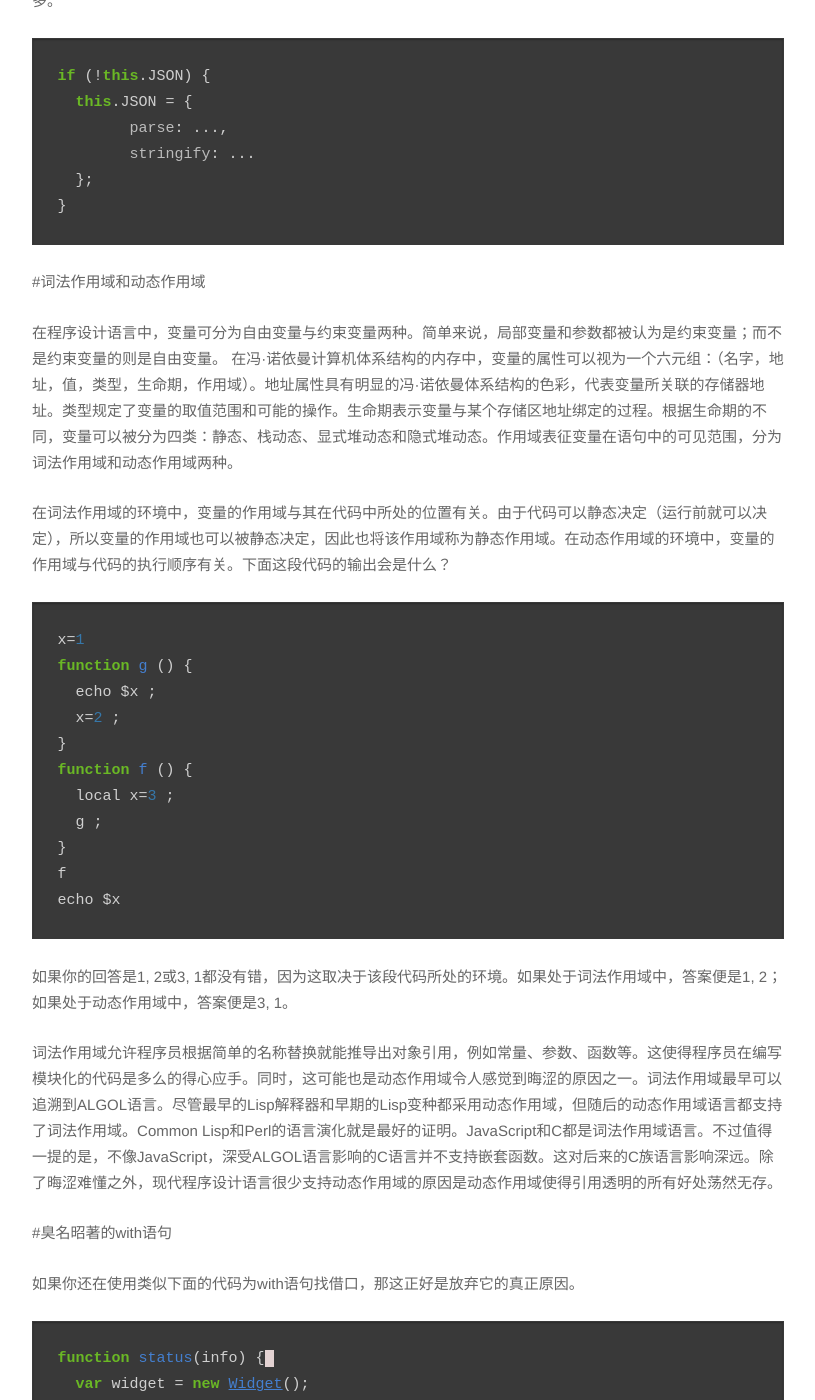
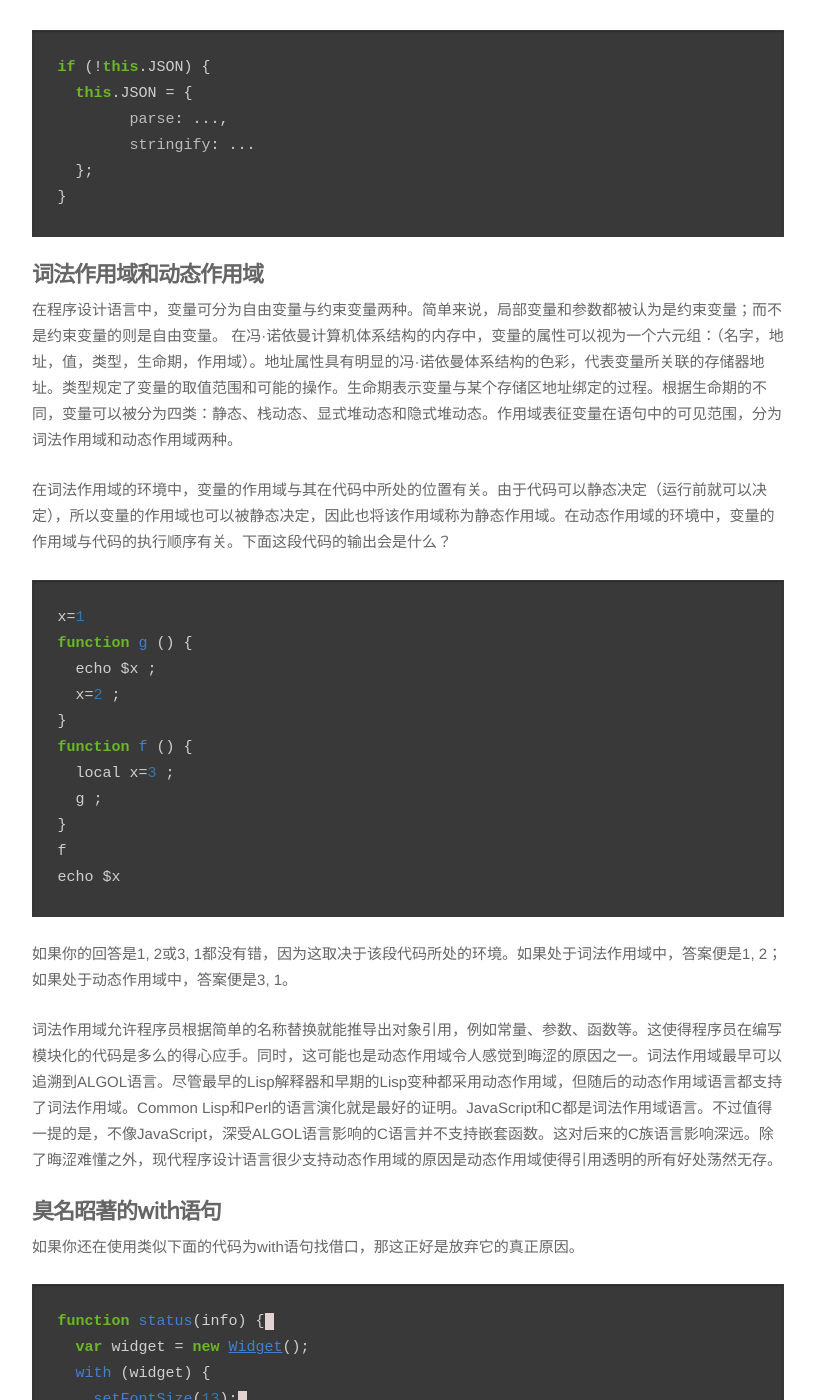
Before and after one commit to cloveryu/cloveryu.github.com, a Jekyll site: the page built from _posts/2013-04-21-the-war-of-JavaScript-vaiiable-scope.md, in a window 1280 px wide and 1400 px high, scrolled down 1752 px. Shown: the whole window, without its empty margins (232-1047 px from the left). Built offline with Jekyll 4.4.1, drawn with Linux system fonts in a browser that asks for light colours; comment, search, counter and statistics services are not loaded; some of the changed text lies outside the part shown.

Commit message:
updated layout

```diff
--- a/_posts/2013-04-21-the-war-of-JavaScript-vaiiable-scope.md
+++ b/_posts/2013-04-21-the-war-of-JavaScript-vaiiable-scope.md
@@ -9,7 +9,7 @@ tags: [JavaScript]
 
 如果你爱上了JavaScript这门诡异的语言，那我相信你一定在与其恋爱期间饱受了其变量作用域所引发的一系列问题的不少摧残。对于任何一门编程语言，变量作用域都是一个关切的话题。正如[David Herman](http://calculist.org/)在《Effective JavaScript》中的形象比喻，“Scope is like oxygen to a programmer”。当你“呼吸顺畅”的时候，你并不会意识到变量作用域的重要性；然而当你“呼吸受阻”的时候，你便会体会到它的轻重高低。
 
-# 全局作用域
+## 全局作用域
 绝大多数编程语言都有全局作用域的概念。全局作用域是指常量、变量、函数等对象的作用范围在整个应用程序中都是可见的。对于不同的编程语言，全局作用域承担着不同的角色，也因此遭受了不少的骂名。但对于JavaScript，我并不认为它一无是处。我们要做的便是理解它并正确地使用它。
 
 考虑下这样一个场景。Bill和Peter在同一家公司工作，他们的薪水由两部分组成：a和b。以下是表示他们薪水组成的数据结构。
@@ -57,7 +57,7 @@ if (!this.JSON) {
   };
 }
 {% endhighlight %}
-#词法作用域和动态作用域
+## 词法作用域和动态作用域
 
 在程序设计语言中，变量可分为自由变量与约束变量两种。简单来说，局部变量和参数都被认为是约束变量；而不是约束变量的则是自由变量。 在冯·诺依曼计算机体系结构的内存中，变量的属性可以视为一个六元组：（名字，地址，值，类型，生命期，作用域）。地址属性具有明显的冯·诺依曼体系结构的色彩，代表变量所关联的存储器地址。类型规定了变量的取值范围和可能的操作。生命期表示变量与某个存储区地址绑定的过程。根据生命期的不同，变量可以被分为四类：静态、栈动态、显式堆动态和隐式堆动态。作用域表征变量在语句中的可见范围，分为词法作用域和动态作用域两种。
 
@@ -79,7 +79,7 @@ echo $x
 
 词法作用域允许程序员根据简单的名称替换就能推导出对象引用，例如常量、参数、函数等。这使得程序员在编写模块化的代码是多么的得心应手。同时，这可能也是动态作用域令人感觉到晦涩的原因之一。词法作用域最早可以追溯到ALGOL语言。尽管最早的Lisp解释器和早期的Lisp变种都采用动态作用域，但随后的动态作用域语言都支持了词法作用域。Common Lisp和Perl的语言演化就是最好的证明。JavaScript和C都是词法作用域语言。不过值得一提的是，不像JavaScript，深受ALGOL语言影响的C语言并不支持嵌套函数。这对后来的C族语言影响深远。除了晦涩难懂之外，现代程序设计语言很少支持动态作用域的原因是动态作用域使得引用透明的所有好处荡然无存。
 
-#臭名昭著的with语句
+## 臭名昭著的with语句
 
 如果你还在使用类似下面的代码为with语句找借口，那这正好是放弃它的真正原因。
 {% highlight javascript %}
@@ -107,7 +107,7 @@ function status(info) {
   w.show();
 }
 {% endhighlight %}
-#变量声明提升（hoisting）
+## 变量声明提升（hoisting）
 
 JavaScript支持词法作用域，但并不支持块级作用域，即变量定义的作用域并不是离其最近的封闭语句或代码块，而是包含它们的函数。下面的代码片段诠释了这一特性。
 {% highlight javascript %}
@@ -130,7 +130,7 @@ isHighestSalary(ben, emps);
 
 可以将JavaScript的变量声明行为看作由两部分组成，即声明和赋值。JavaScript隐式地提升(hoists)声明部分到封闭函数的顶部，而将赋值留在原地。
 
-#闭包
+## 闭包
 
 可能有这样一个需求，程序需要计算一个数的平方。你可能定义下面这样一个函数。
 {% highlight javascript %}
@@ -184,7 +184,7 @@ function doubleArray(a) {
   return result;
 }
 {% endhighlight %}
-#ES6块作用域
+## ES6块作用域
 
 在年底即将发布的ES6标准中将会发布一个新的关键字let。它在语法上与var相似，但不同的是，它将在当前块中定义变量。
 {% highlight javascript %}
```
Also changed, not shown: _posts/2012-08-27-the-instinct-evolution-from-CICS-to-SOA.md (+1 -1 lines).
